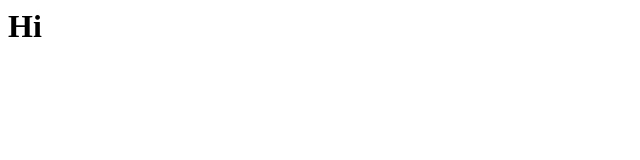
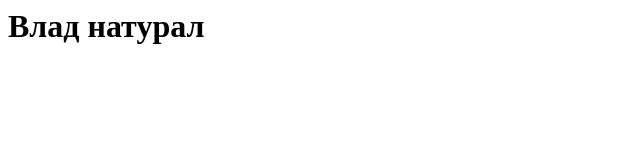
Before and after one commit to Ilushechka-br/Ilushechka-br.github.io, a plain HTML site: page index.html in a window 1280 px wide. Shown: the whole page, without its empty margins (0-640 px from the left). Drawn offline with Linux system fonts and the light colour scheme.

Commit message:
Update index.html

```diff
--- a/index.html
+++ b/index.html
@@ -1 +1 @@
-<h1>Hi</h1>
+<h1>Влад натурал</h1>
```
